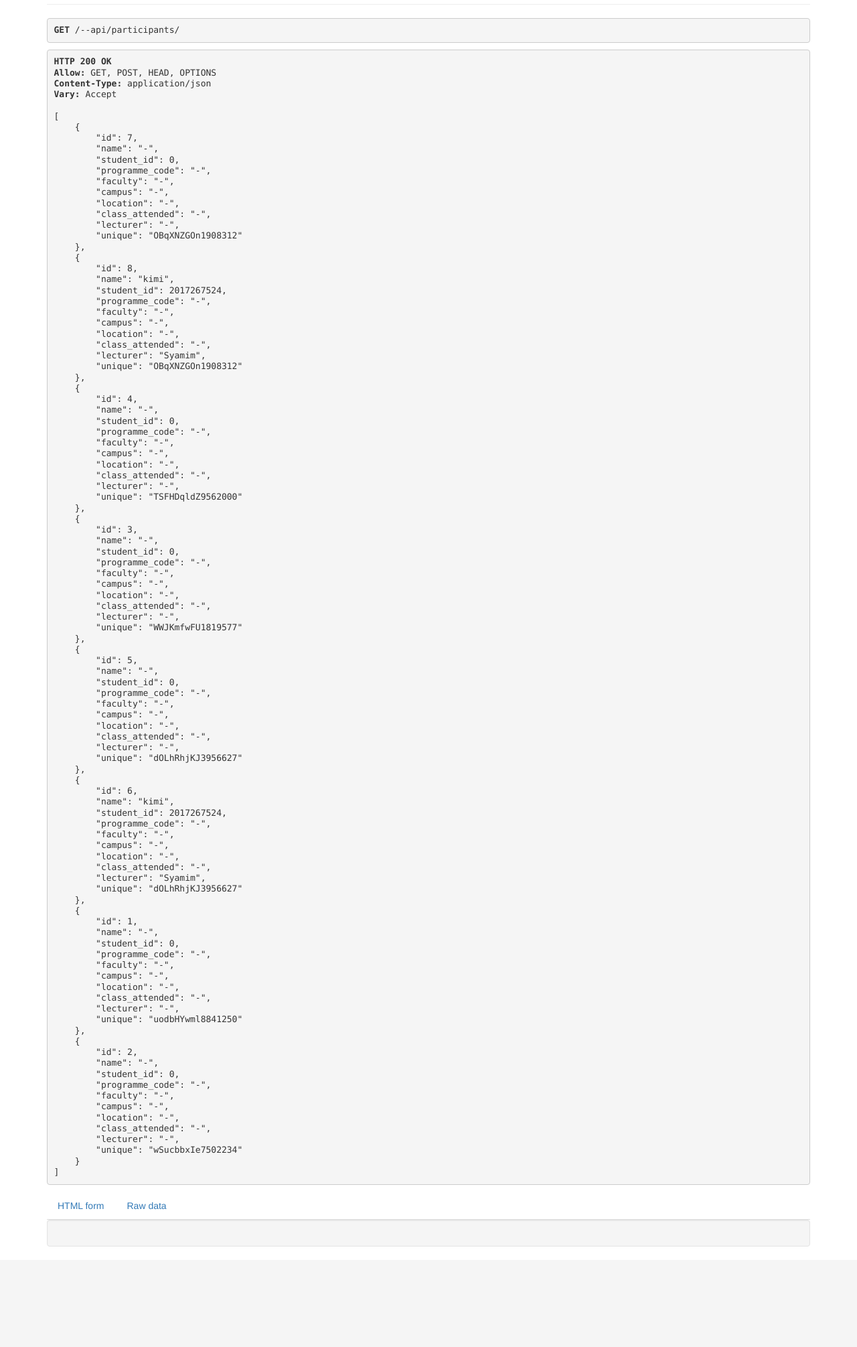
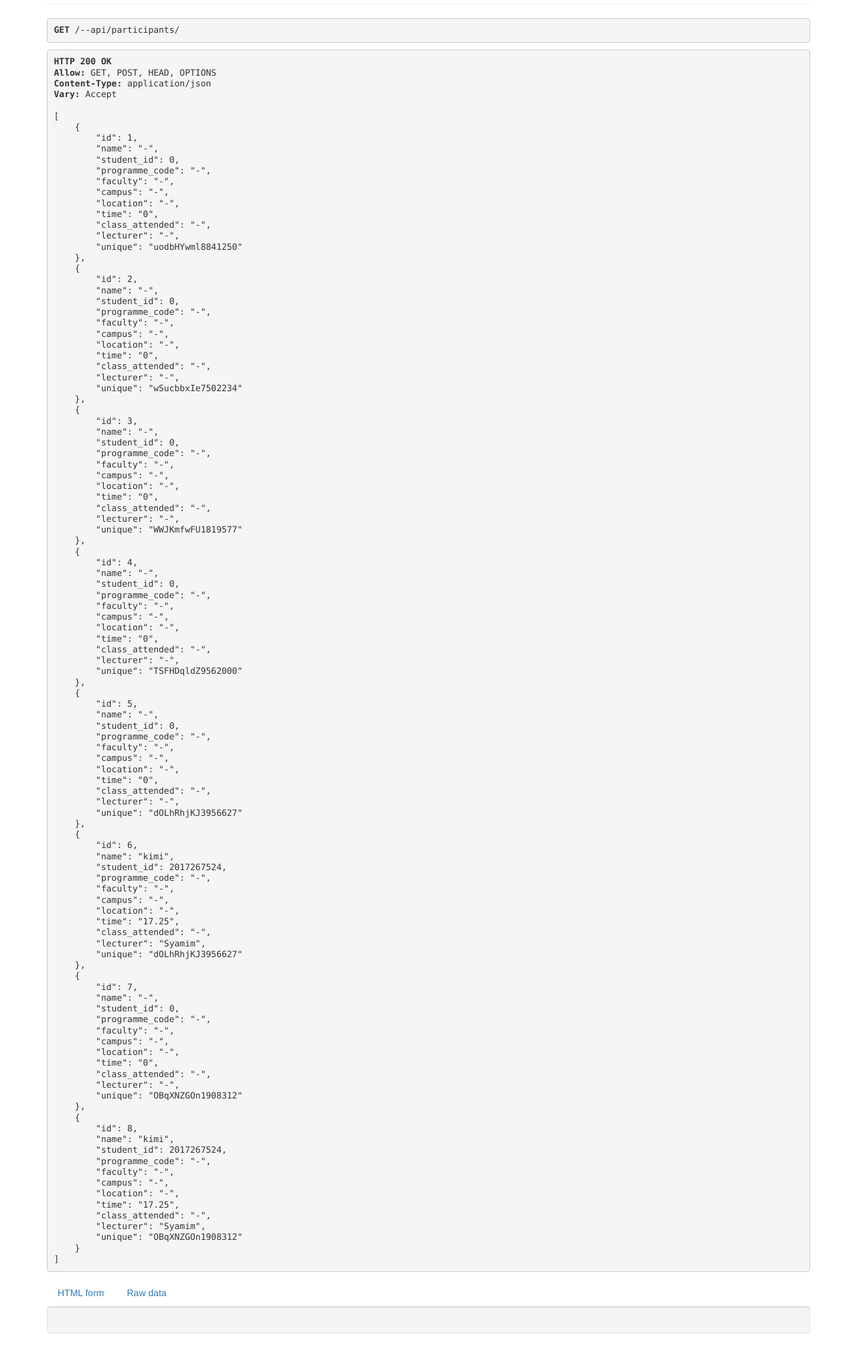
Before and after one commit to hakimihamzan/event-tracker, a Django app: page /--api/participants/ in a window 1280 px wide. Shown: the part 254-2265 px from the top of the page at 67% size. Before the commit the page ends 2115 px from the top, so only its background shows below. Run offline with Django 3.2, Linux system fonts and the light colour scheme; data comes from the database, SQL or seed files in the repository; both versions use the stored data as it was after the commit; some libraries are stand-ins or nearby versions.

Commit message:
update database field

```diff
--- a/student/peopletrackers/settings.py
+++ b/student/peopletrackers/settings.py
@@ -26,7 +26,7 @@ SECRET_KEY = '#v!2by7l9@=gptm4!-n&e@1*$c#j-vp@ta@i3^jz$94$5teqxq'
 # SECURITY WARNING: don't run with debug turned on in production!
 DEBUG = True
 
-ALLOWED_HOSTS = ['eventrackers.pythonanywhere.com']
+ALLOWED_HOSTS = ['eventrackers.pythonanywhere.com', '127.0.0.1']
 
 
 # Application definition
--- a/student/persona/models.py
+++ b/student/persona/models.py
@@ -11,6 +11,8 @@ class Participant(models.Model):
     location = models.CharField(max_length=100, blank=True)
     class_attended = models.CharField(max_length=100, blank=True)
     lecturer = models.CharField(max_length=100, blank=True)
+    time = models.CharField(max_length=100, blank=True)
+
 
 
     def __str__(self):
--- a/student/persona/serializers.py
+++ b/student/persona/serializers.py
@@ -4,4 +4,4 @@ from .models import Participant
 class ParticipantSerializer(serializers.HyperlinkedModelSerializer):
     class Meta:
         model = Participant
-        fields = ('id', 'name', 'student_id', 'programme_code', 'faculty', 'campus', 'location', 'class_attended', 'lecturer', 'unique')
+        fields = ('id', 'name', 'student_id', 'programme_code', 'faculty', 'campus', 'location', 'time', 'class_attended', 'lecturer', 'unique')
--- a/student/persona/views.py
+++ b/student/persona/views.py
@@ -17,7 +17,7 @@ unique = 12
 otp = "0"
 
 class ParticipantViewSet(viewsets.ModelViewSet):
-    queryset = Participant.objects.all().order_by('unique')
+    queryset = Participant.objects.all().order_by('id')
     serializer_class = ParticipantSerializer
 
 def generateQr(request):
@@ -31,14 +31,13 @@ def generateQr(request):
     unique = result_str_end
     qrpic = qrcode.make("OTP : "+otp)
     qrpic.save(os.path.join(BASE_DIR, "static/qrcode.jpg"))
-    participant = Participant(name="-", unique=unique, student_id=0, class_attended='-', lecturer='-', programme_code='-', faculty='-', campus='-', location='-')
+    participant = Participant(name="-", unique=unique, time='0',student_id=0, class_attended='-', lecturer='-', programme_code='-', faculty='-', campus='-', location='-')
     participant.save()
     return render(request, "persona/generate.html")
 
 def generating(request):
     participants = Participant.objects.filter(unique=unique).exclude(student_id=0)
-    number = 0
-    context = {'participants': participants, 'number': number}
+    context = {'participants': participants}
     return render(request, "persona/generating.html", context)
 
 
```
Also changed, not shown: student/persona/templates/persona/generating.html (+8 -0 lines), student/db.sqlite3, student/persona/migrations/0005_participant_time.py (added), student/static/persona/qrcode.jpg (deleted), student/static/qrcode.jpg, 2 other files.
